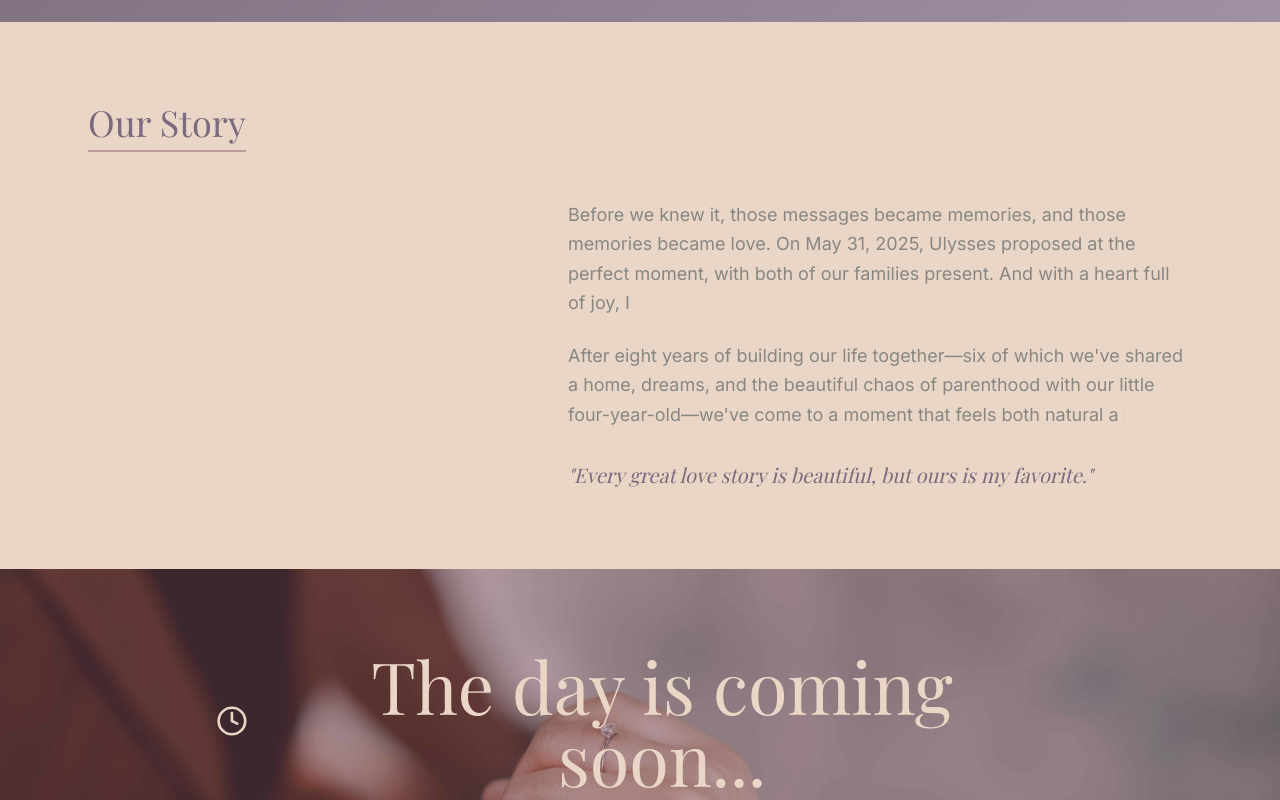
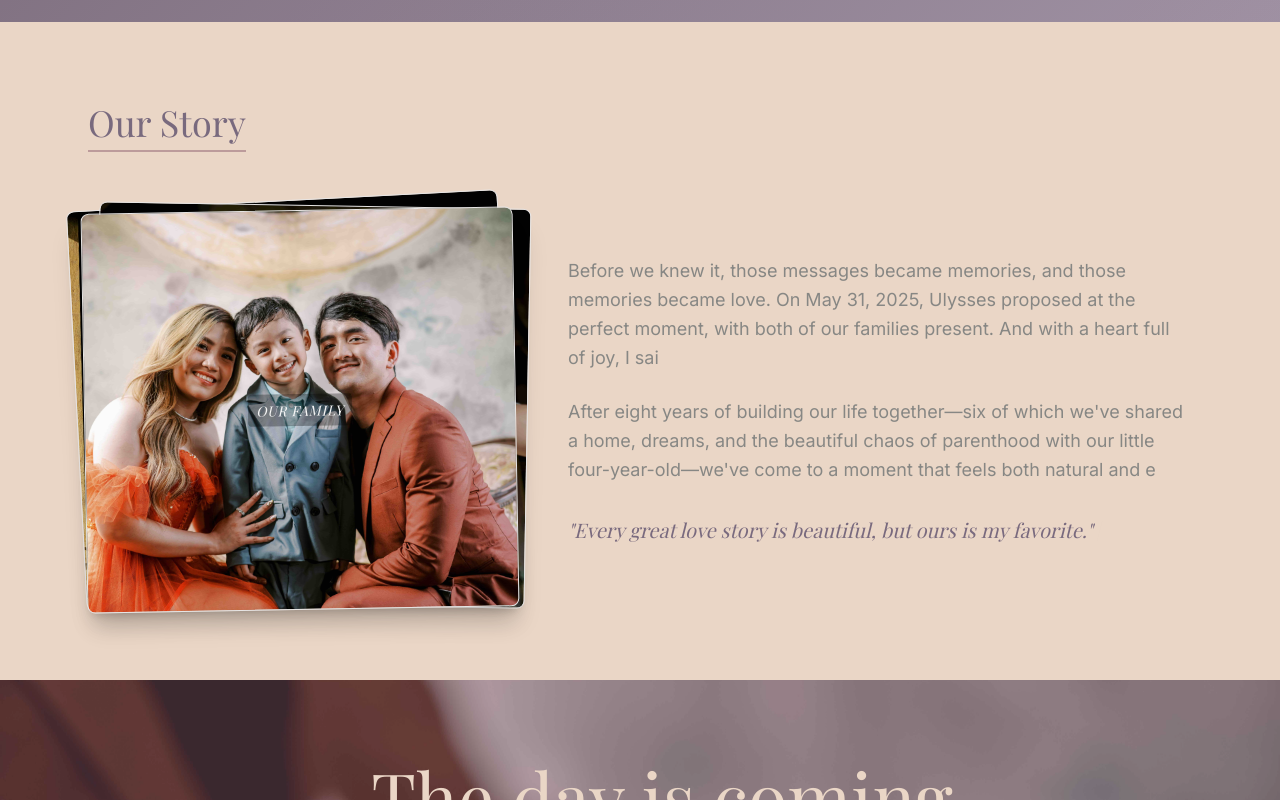
Before and after one commit to ronnelsantos08/ulyssesdeanne, a Next.js app: page / in a window 1280 px wide. Shown: the part 1504-2304 px from the top of the page. Built offline with nearby package versions, Linux system fonts and the light colour scheme; a web font is replaced by a local one.

Commit message:
fix the book

```diff
--- a/src/app/page.tsx
+++ b/src/app/page.tsx
@@ -556,7 +556,61 @@ const InviteSection: React.FC = () => {
 /**
  * Component to simulate stacked photo album pages.
  */
-
+const BookOfMemories: React.FC = () => {
+  // Use smaller images for mobile optimization
+  const pages = [
+    { key: 1, image: 'images/ourstory5.jpeg', label: "Our First Date" },
+    { key: 2, image: 'images/ourstory2.jpeg', label: "The Proposal" },
+    { key: 3, image: 'images/ourstory3.jpeg', label: "Travels" },
+    { key: 4, image: 'images/ourstory4.jpeg', label: "Adventures" },
+    { key: 5, image: 'images/ourstory1.jpeg', label: "Our Family" },
+  ];
+
+  const [topIndex, setTopIndex] = useState(pages.length - 1);
+
+  const handleClick = () => {
+    setTopIndex((prev) => (prev - 1 + pages.length) % pages.length);
+  };
+
+  const baseStyle =
+    "absolute w-full h-full bg-cover bg-center rounded-lg shadow-xl border border-stone-200 p-4 transform transition duration-500 ease-in-out cursor-pointer";
+
+  // Only keep 3 cards in DOM for performance
+  const getVisiblePages = () => {
+    const visible: typeof pages = [];
+    for (let i = 0; i < 3; i++) {
+      const idx = (topIndex - i + pages.length) % pages.length;
+      visible.push(pages[idx]);
+    }
+    return visible.reverse(); // So top page is rendered last
+  };
+
+  const rotations = ['-rotate-3', 'rotate-1', '-rotate-1'];
+  const translates = ['-translate-x-3', 'translate-x-2', '-translate-x-1'];
+
+  return (
+    <div className="relative w-full max-w-xs md:max-w-sm lg:max-w-md h-[400px] perspective-1000 mx-auto">
+      {getVisiblePages().map((page, idx) => (
+        <div
+          key={page.key}
+          className={`${baseStyle} ${rotations[idx]} ${translates[idx]} flex items-center justify-center text-center font-serif italic`}
+          style={{
+            backgroundImage: `url(${page.image})`,
+            color: '#F5F5F5',
+            zIndex: idx + 1,
+            top: `${idx * 5}px`,
+            left: 0,
+          }}
+          onClick={handleClick}
+        >
+          <div className="bg-black/30 px-2 py-1 rounded">
+            <span className="text-sm uppercase tracking-wider">{page.label}</span>
+          </div>
+        </div>
+      ))}
+    </div>
+  );
+};
 
 
 /**
@@ -583,7 +637,7 @@ const PreludeSection: React.FC = () => (
       <div className="grid lg:grid-cols-12 gap-12 items-center">
         {/* LEFT COLUMN: Book/Image Fanning Effect (Col Span 5) */}
         <div className="lg:col-span-5 flex justify-center order-2 lg:order-1">
-
+          <BookOfMemories />
         </div>
 
         {/* RIGHT COLUMN: Story Text (Col Span 7) */}
@@ -1598,7 +1652,7 @@ const DressCodeSection: React.FC = () => (
           className="mt-12 text-base md:text-lg text-center italic border-t border-stone-200 pt-6"
           style={{ color: "#8B8589" }}
         >
-          Kindly avoid wearing white, ivory, or cream — these shades are reserved for the bride.
+         We kindly ask all guests to follow the suggested attire for a cohesive and elegant celebration.
         </p>
 
         {/* Visual Examples */}
```
